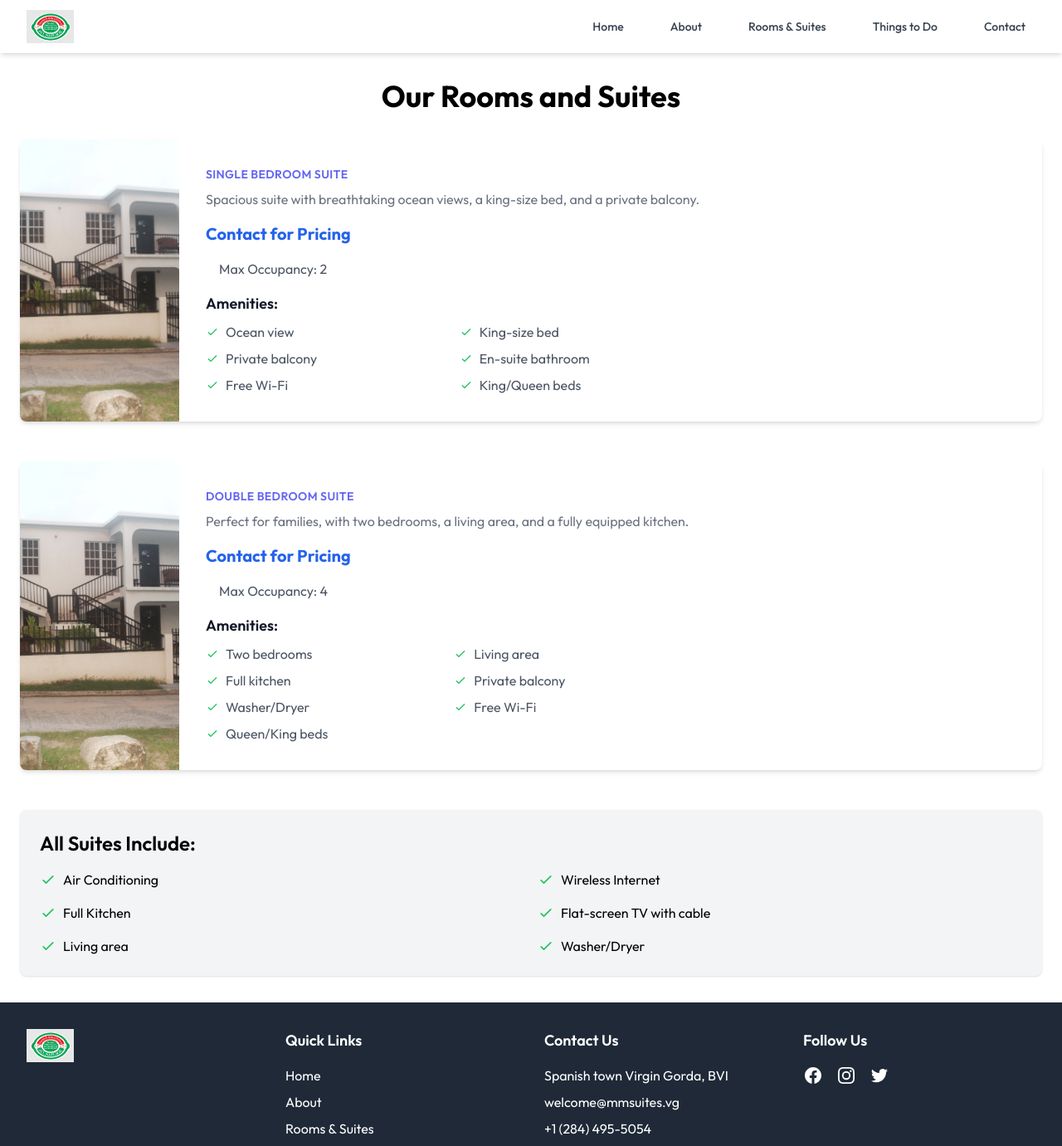
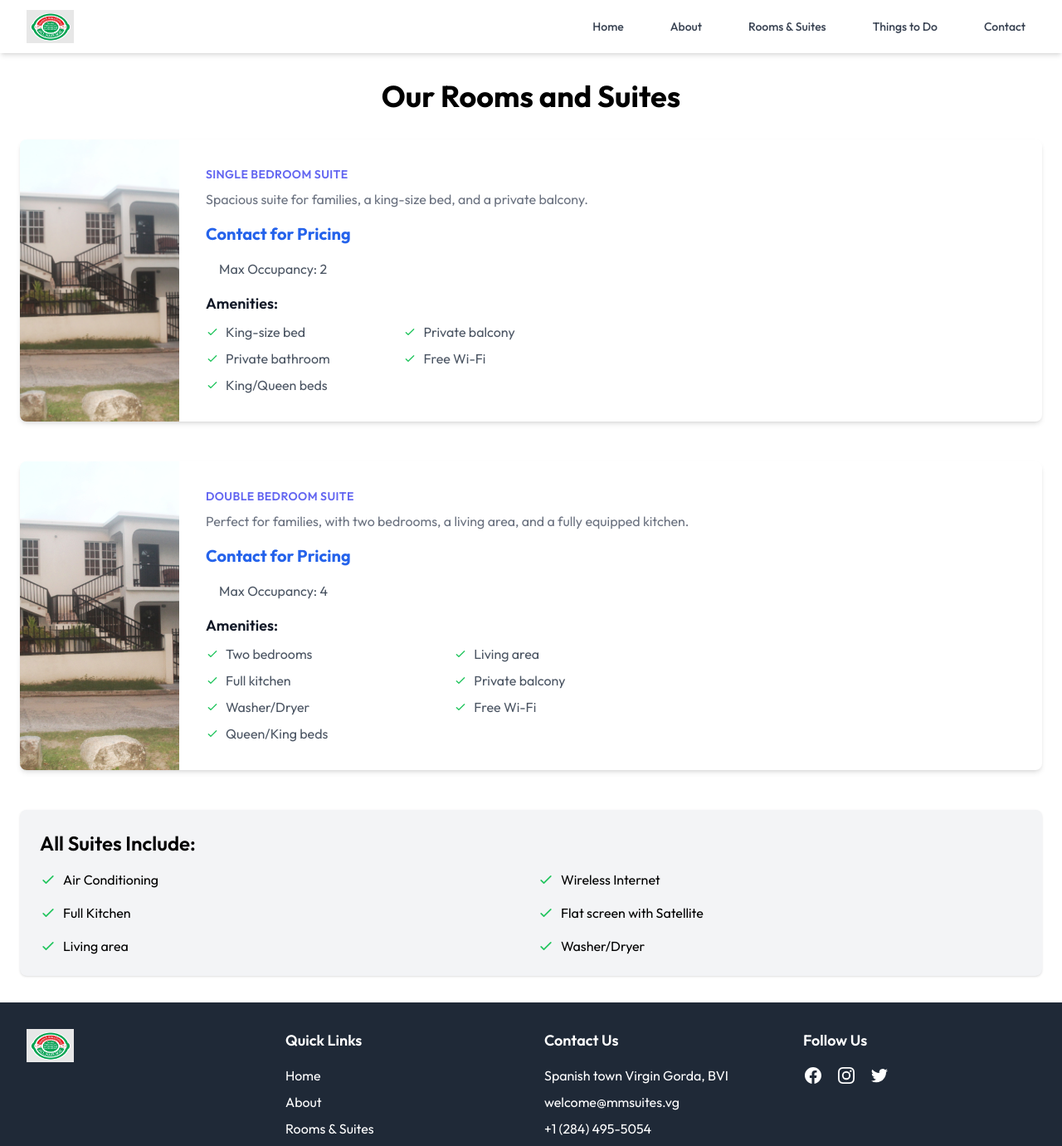
Before and after one commit to tsedeniaermias/M-M-Properties, a Next.js app: page /rooms-and-suites in a window 1280 px wide. Shown: the top 1381 px of the page at 83% size. Built offline with nearby package versions, Linux system fonts and the light colour scheme.

Commit message:
modification

```diff
--- a/app/page.tsx
+++ b/app/page.tsx
@@ -68,7 +68,7 @@ export default function Home() {
           <div className="bg-gray-100 p-6 rounded-lg shadow">
             <h3 className="text-xl font-semibold mb-2">Prime Location</h3>
             <p className="text-gray-600">
-              Situated in the heart of the city, close to major attractions and
+              Situated in the heart of the island, close to major attractions and
               amenities.
             </p>
           </div>
--- a/app/rooms-and-suites/page.tsx
+++ b/app/rooms-and-suites/page.tsx
@@ -4,8 +4,8 @@ import Link from 'next/link'
 const rooms = [
   {
     name: 'Single BedRoom Suite',
-    description: 'Spacious suite with breathtaking ocean views, a king-size bed, and a private balcony.',
-    amenities: ['Ocean view', 'King-size bed', 'Private balcony', 'En-suite bathroom', 'Free Wi-Fi', 'King/Queen beds'],
+    description: 'Spacious suite for families, a king-size bed, and a private balcony.',
+    amenities: ['King-size bed', 'Private balcony', 'Private bathroom', 'Free Wi-Fi', 'King/Queen beds'],
     maxOccupancy: 2,
   },
   {
@@ -91,7 +91,7 @@ export default function RoomsAndSuites() {
             <svg className="h-5 w-5 mr-2 text-green-500" fill="none" strokeLinecap="round" strokeLinejoin="round" strokeWidth="2" viewBox="0 0 24 24" stroke="currentColor">
               <path d="M5 13l4 4L19 7"></path>
             </svg>
-            Flat-screen TV with cable
+            Flat screen with Satellite
           </li>
           <li className="flex items-center">
             <svg className="h-5 w-5 mr-2 text-green-500" fill="none" strokeLinecap="round" strokeLinejoin="round" strokeWidth="2" viewBox="0 0 24 24" stroke="currentColor">
--- a/app/things-to-do/page.tsx
+++ b/app/things-to-do/page.tsx
@@ -1,8 +1,8 @@
 import Image from 'next/image'
 
 const activities = [
-  { name: 'City Tours', description: 'Explore the city&apos;s rich history and culture with guided tours.' },
-  { name: 'Local Cuisine', description: 'Taste the flavors of our city at nearby restaurants and food markets.' },
+  { name: 'City Tours', description: 'Explore the island&apos;s rich history and culture with guided tours.' },
+  { name: 'Local Cuisine', description: 'Taste the flavors of our island at nearby restaurants and food markets.' },
   { name: 'Shopping', description: 'Visit local boutiques and shopping centers for a unique retail experience.' },
   { name: 'Outdoor Activities', description: 'Enjoy parks, hiking trails, and outdoor sports in the surrounding area.' },
   { name: 'Nightlife', description: 'Experience the vibrant nightlife with bars, clubs, and entertainment venues.' },
@@ -19,7 +19,7 @@ export default function ThingsToDo() {
           <Image src="/placeholder.svg" alt="City Overview" width={600} height={400} className="rounded-lg shadow-md" />
         </div>
         <div className="flex flex-col justify-center">
-          <h2 className="text-2xl font-semibold mb-4">Explore Our Vibrant City</h2>
+          <h2 className="text-2xl font-semibold mb-4">Explore Our Vibrant island</h2>
           <p className="text-gray-600 mb-4">
             Our luxury suite is located in the heart of the island, providing easy access to a wide range of activities and attractions.
             Whether you&apos;re interested in culture, cuisine, or outdoor adventures, there&apos;s something for everyone just steps from our door.
```
